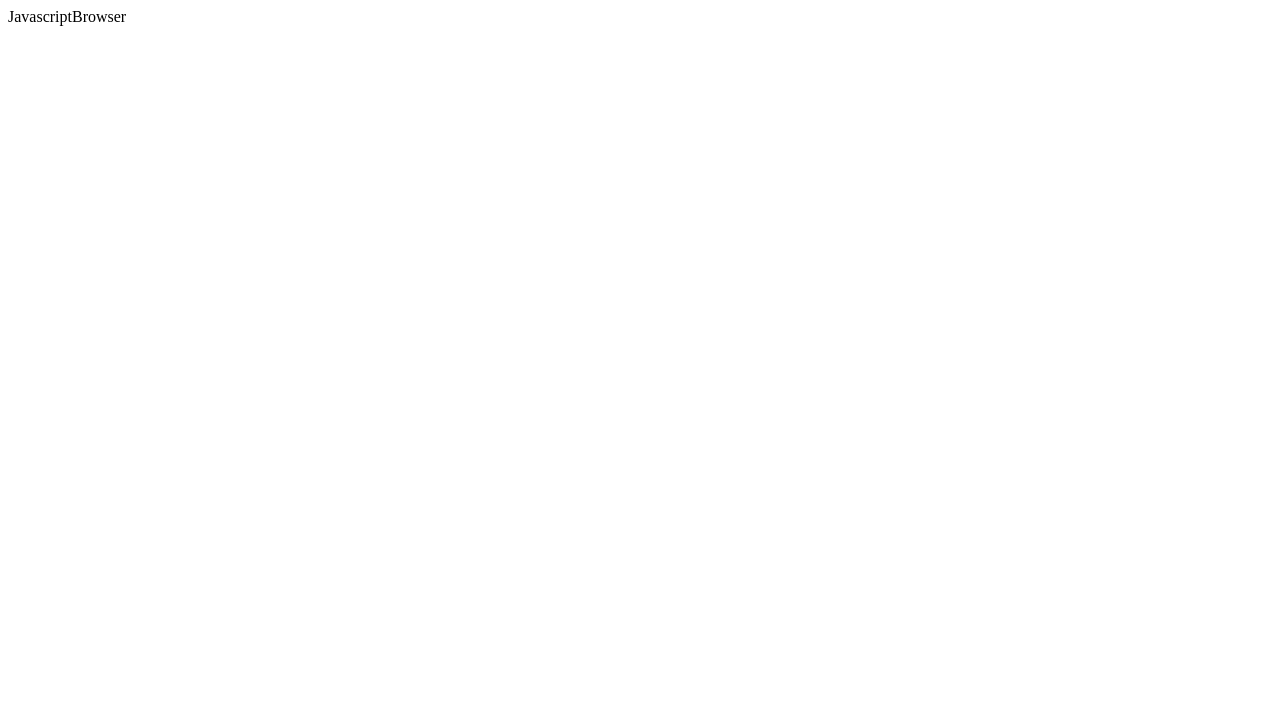
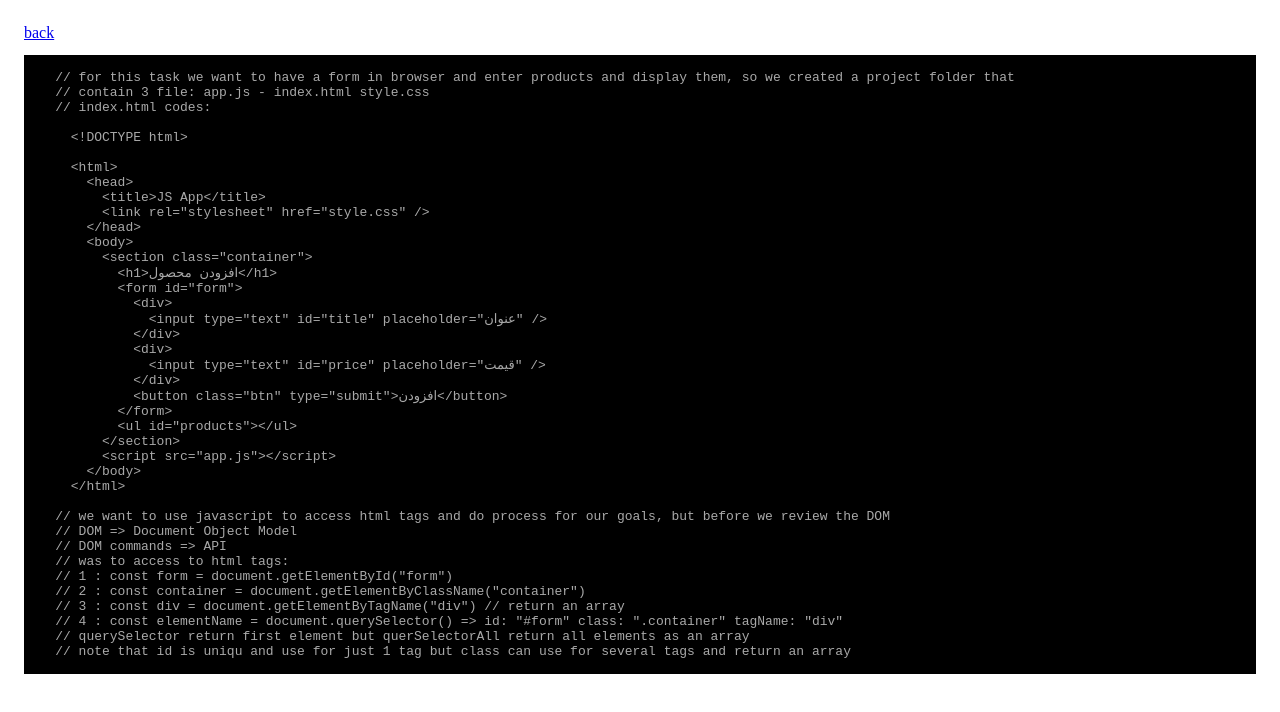
Before and after one commit to arefmaghdam/review-of-js-next.js-12, a Next.js app: page /components/javascript/javascript-browser in a window 1280 px wide. Shown: the top 712 px of the page. Built offline with nearby package versions, Linux system fonts and the light colour scheme.

Commit message:
feat: review of javascript in browser and accessable ways to tags or elements

```diff
--- a/pages/components/javascript/javascript-browser.jsx
+++ b/pages/components/javascript/javascript-browser.jsx
@@ -1,11 +1,58 @@
-import React from 'react'
+import React from "react";
+import styles from "../../../styles/Home.module.css";
+import CodePreview from "../../components/code-preview";
+import Link from "next/link";
 
 const JavascriptBrowser = () => {
   return (
-    <div>
-      JavascriptBrowser
+    <div className={styles.subPages}>
+      <Link href="/">back</Link>
+      <CodePreview
+        imgURL=""
+        content={`
+    // for this task we want to have a form in browser and enter products and display them, so we created a project folder that
+    // contain 3 file: app.js - index.html style.css
+    // index.html codes:
+
+      <!DOCTYPE html>
+
+      <html>
+        <head>
+          <title>JS App</title>
+          <link rel="stylesheet" href="style.css" />
+        </head>
+        <body>
+          <section class="container">
+            <h1>افزودن محصول</h1>
+            <form id="form">
+              <div>
+                <input type="text" id="title" placeholder="عنوان" />
+              </div>
+              <div>
+                <input type="text" id="price" placeholder="قیمت" />
+              </div>
+              <button class="btn" type="submit">افزودن</button>
+            </form>
+            <ul id="products"></ul>
+          </section>
+          <script src="app.js"></script>
+        </body>
+      </html>
+
+    // we want to use javascript to access html tags and do process for our goals, but before we review the DOM
+    // DOM => Document Object Model
+    // DOM commands => API
+    // was to access to html tags:
+    // 1 : const form = document.getElementById("form")
+    // 2 : const container = document.getElementByClassName("container")
+    // 3 : const div = document.getElementByTagName("div") // return an array
+    // 4 : const elementName = document.querySelector() => id: "#form" class: ".container" tagName: "div"
+    // querySelector return first element but querSelectorAll return all elements as an array
+    // note that id is uniqu and use for just 1 tag but class can use for several tags and return an array
+      `}
+      />
     </div>
-  )
-}
+  );
+};
 
-export default JavascriptBrowser
+export default JavascriptBrowser;
```
